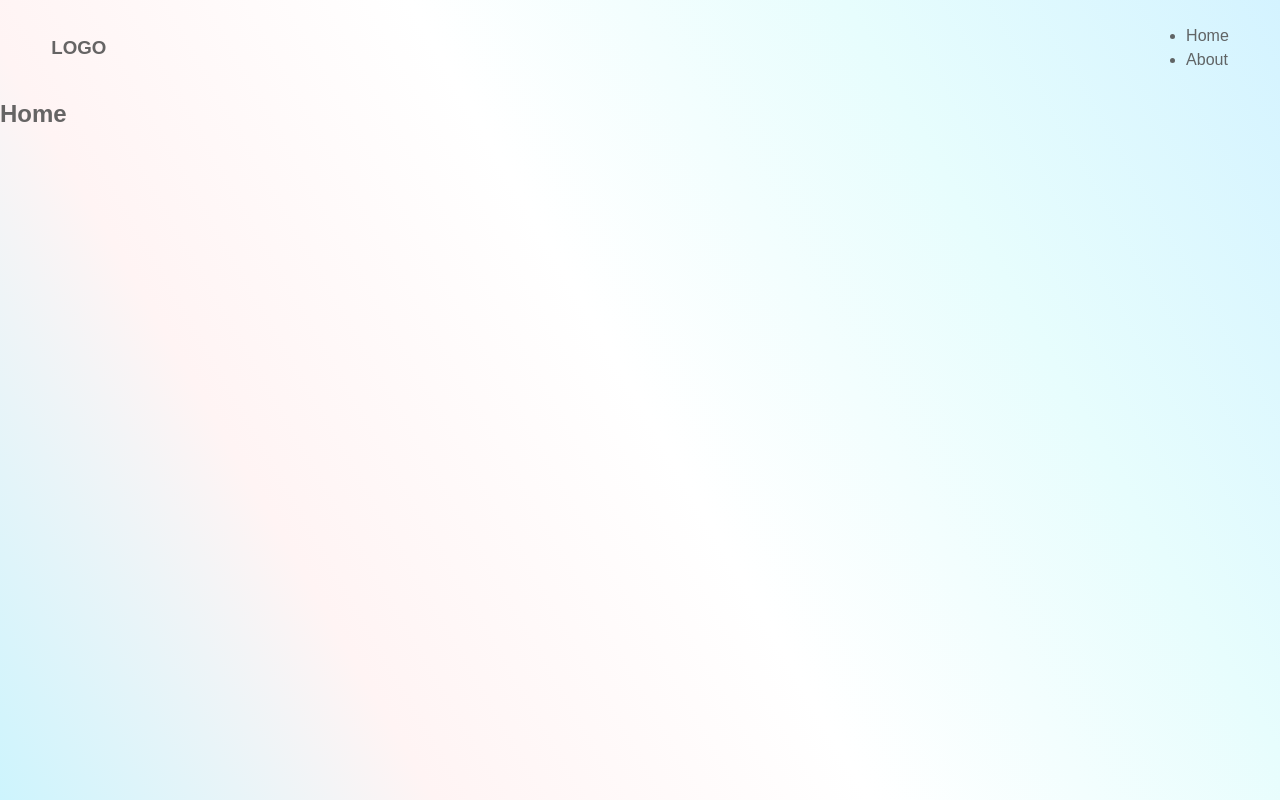
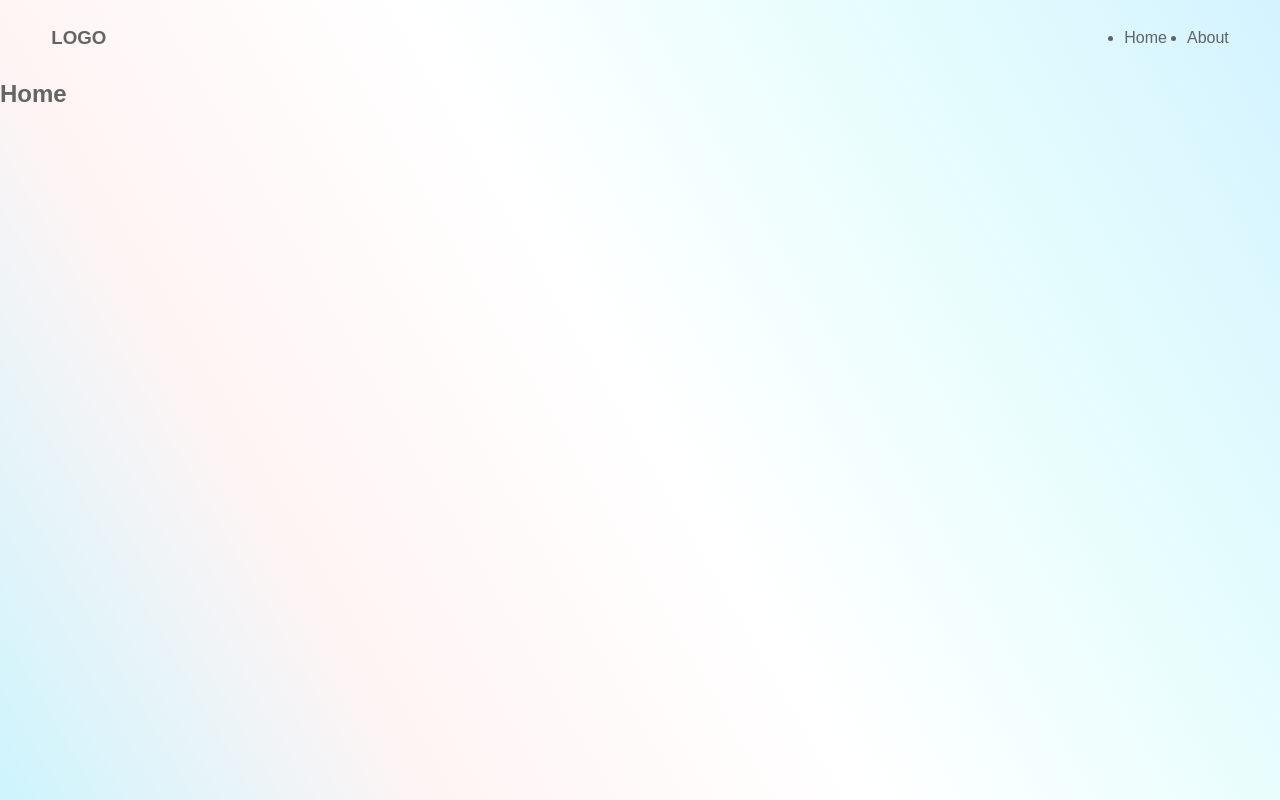
Before and after one commit to JoeCursewl/react-class-one, a React (Vite) app: page / in a window 1280 px wide. Built offline with nearby package versions, Linux system fonts and the light colour scheme.

Commit message:
E comerce

```diff
--- a/src/pages/home/Navbar/Navbar.css
+++ b/src/pages/home/Navbar/Navbar.css
@@ -12,3 +12,11 @@
     width: 92%;
     padding: 1.5rem 0;
 }
+
+.navbar-links ul {
+    display: flex;
+    justify-content: center;
+    align-items: center;
+    gap: 20px;
+
+}
--- a/src/pages/home/Navbar/Navbar.jsx
+++ b/src/pages/home/Navbar/Navbar.jsx
@@ -10,7 +10,7 @@ export default function Navbar() {
                     <h1>LOGO</h1>
                 </div>
 
-                <div>
+                <div className ='navbar-links'>
                     <ul>
                         <li>Home</li>
                         <li>About</li>
```
